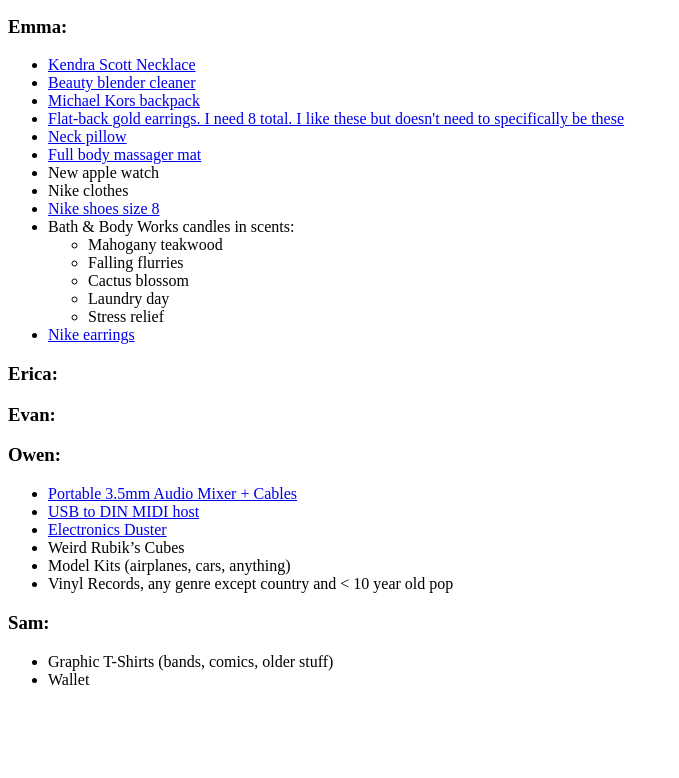
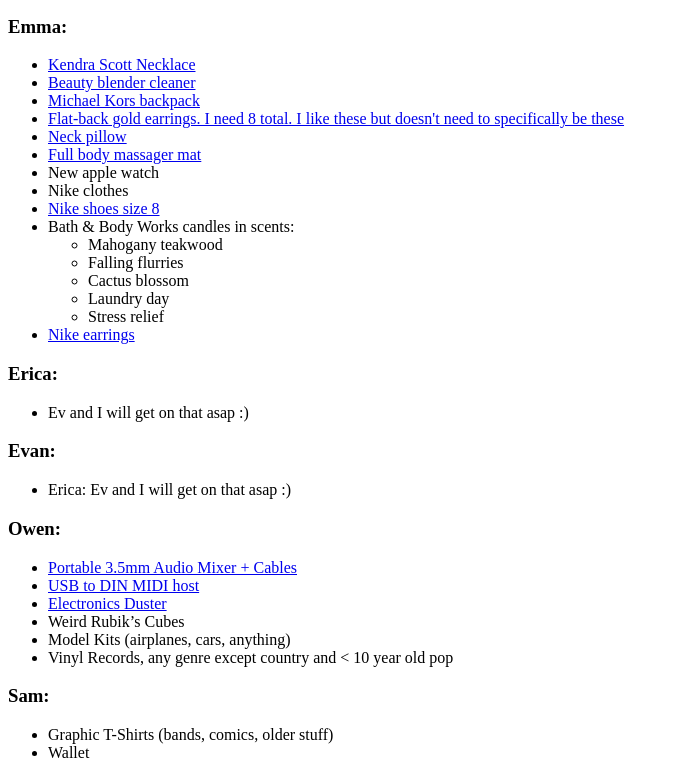
Before and after one commit to davidsonclan/davidsonclan.github.io, a plain HTML site: page index.html in a window 1280 px wide. Shown: the part 105-883 px from the top of the page, without its empty margins (0-679 px from the left). Before the commit the page ends 810 px from the top, so only its background shows below. Drawn offline with Linux system fonts and the light colour scheme.

Commit message:
little bit added

```diff
--- a/index.html
+++ b/index.html
@@ -62,9 +62,12 @@
 		<h3>
 			Erica:
 		</h3>
+		<ul><li>Ev and I will get on that asap :)</li></ul>
 		<h3>
 			Evan:
 		</h3>
+		<ul><li>Erica: Ev and I will get on that asap :)</li></ul>
+
 		<h3>
 			Owen:
 		</h3>
```
